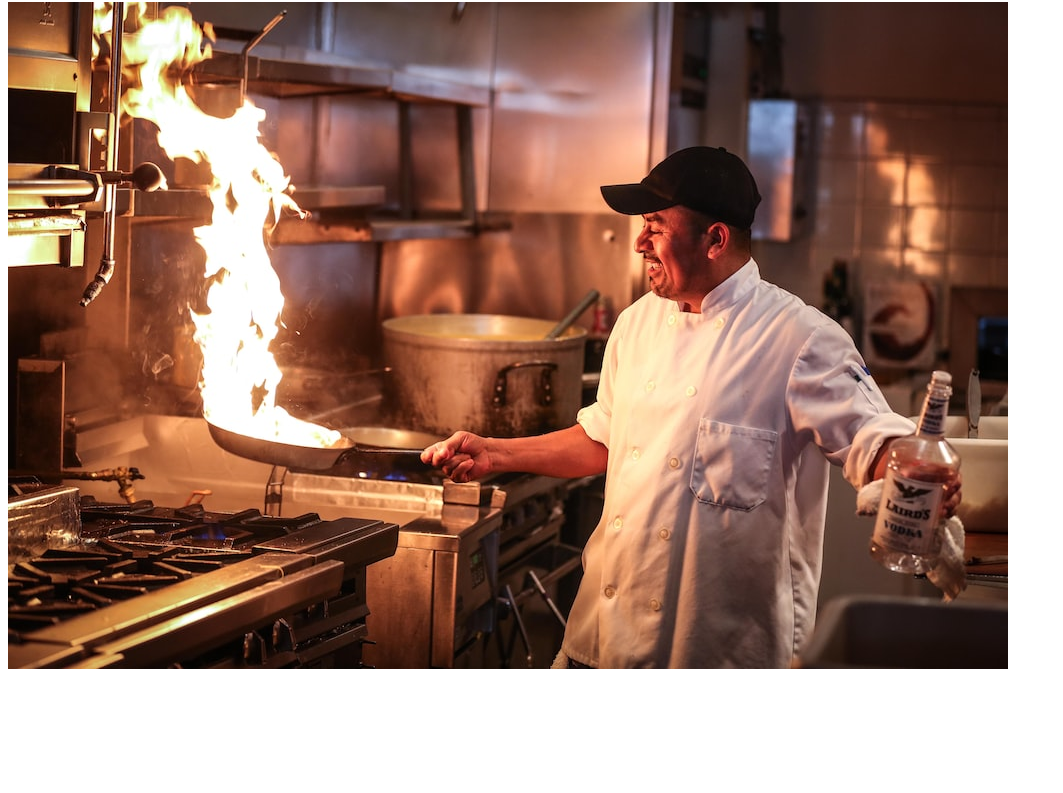
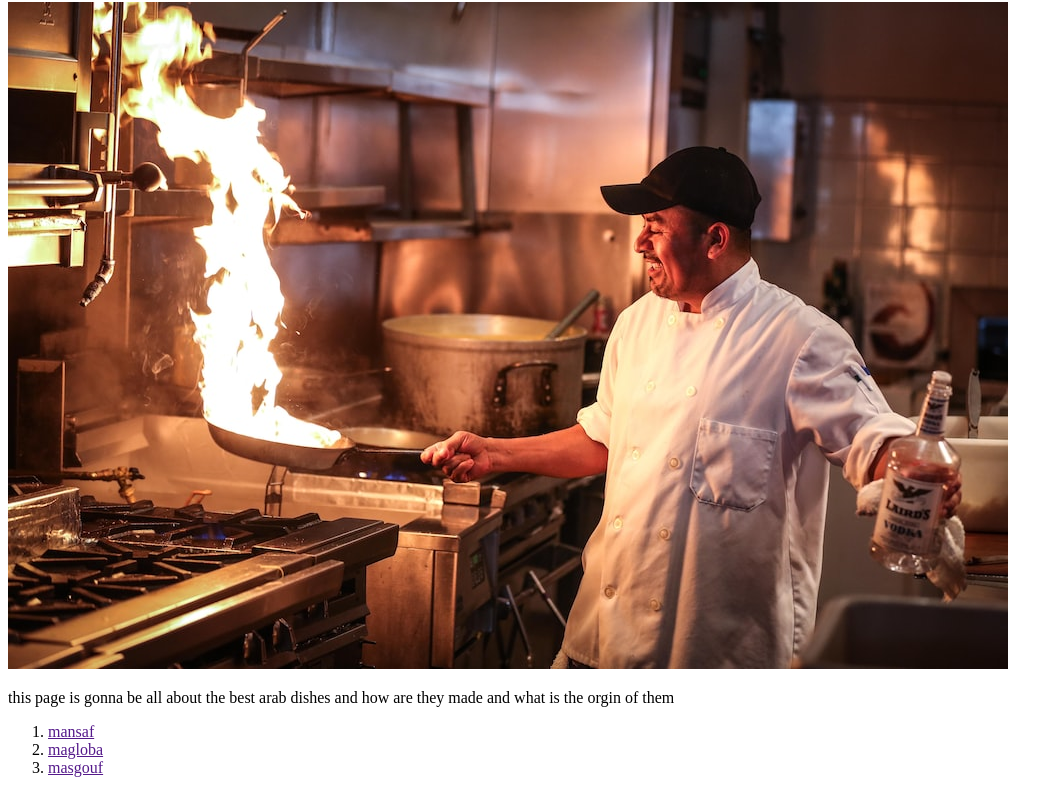
Before and after one commit to zaid-alasad/oden-recipes, a plain HTML site: page main.html in a window 1280 px wide. Shown: the part 78-871 px from the top of the page, without its empty margins (0-1063 px from the left). Before the commit the page ends 800 px from the top, so only its background shows below. Drawn offline with Linux system fonts and the light colour scheme.

Commit message:
i am just done with the main html folder and now i will move into making the sub sections of it

```diff
--- a/main.html
+++ b/main.html
@@ -9,5 +9,14 @@
     <h1>Arab culter food</h1>
 
     <img src="images/chef.jpg" alt="">
+
+    <p>this page is gonna be all about the best arab dishes and how are they made and what is the orgin of them</p>
+
+
+    <ol>
+        <li><a href="">mansaf</a></li>
+        <li><a href="">magloba</a></li>
+        <li><a href="">masgouf</a></li>
+    </ol>
 </body>
 </html>
```
